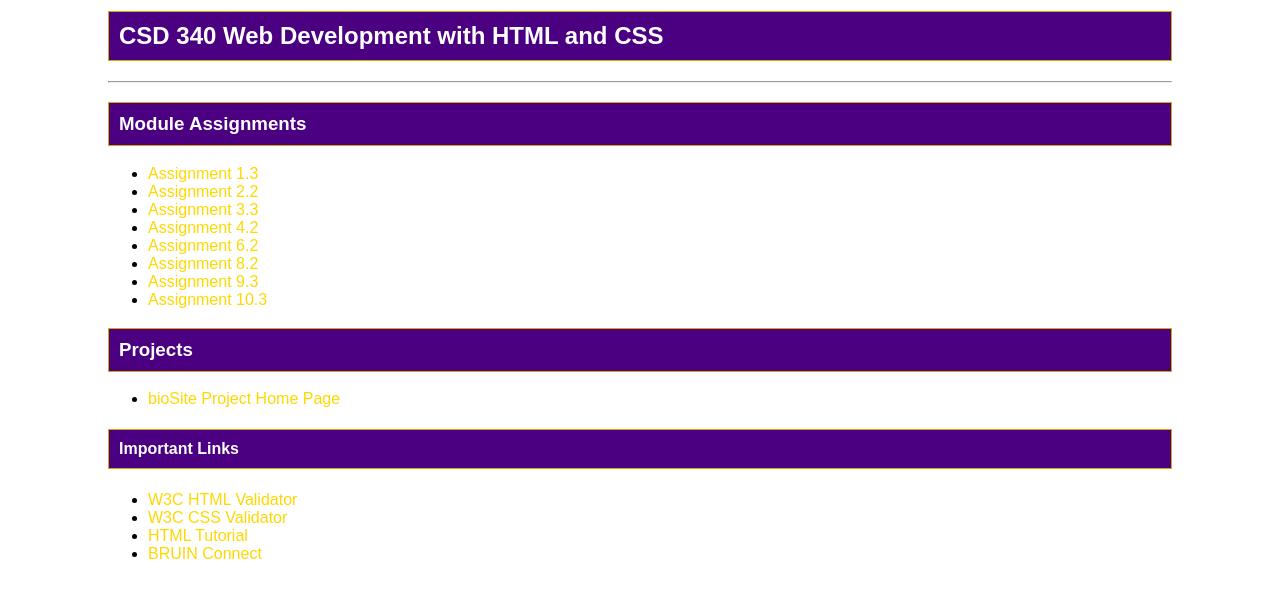
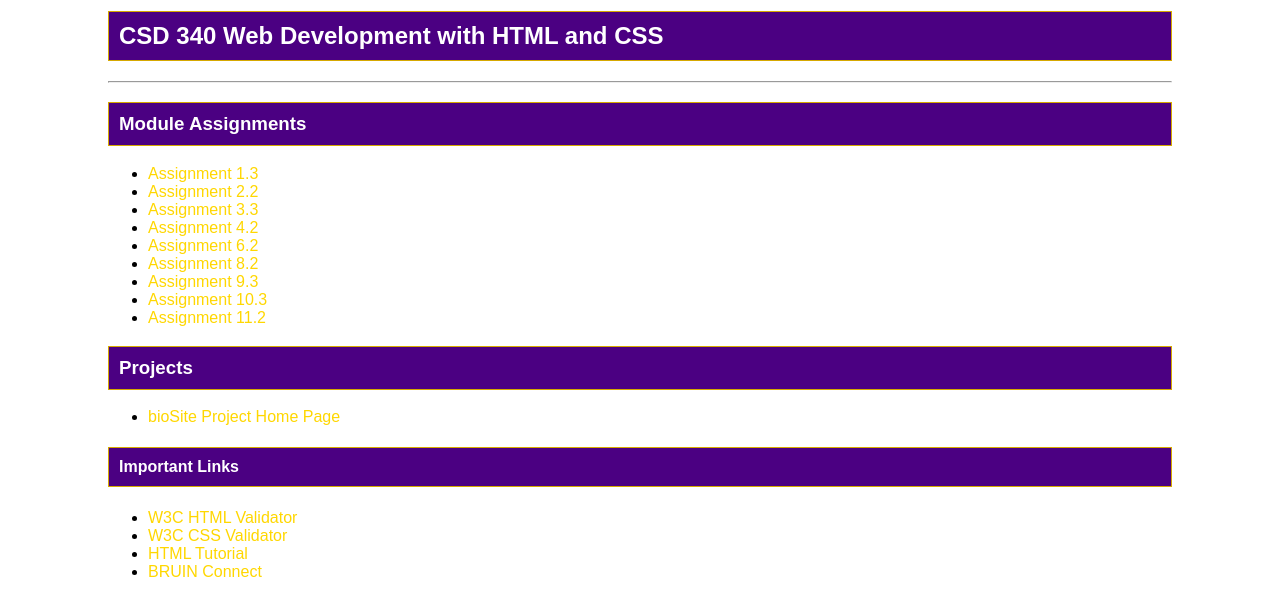
Before and after one commit to jfrancotine/CSD-340, a plain HTML site: page index.html in a window 1280 px wide. Shown: the part 119-734 px from the top of the page. Drawn offline with Linux system fonts and the light colour scheme.

Commit message:
Push 03/01/2025

```diff
--- a/index.html
+++ b/index.html
@@ -30,6 +30,7 @@
             <li><a href="module-8/Franco_Mod8_2.html">Assignment 8.2</a></li>
             <li><a href="module-9/Franco_Mod9_3.html">Assignment 9.3</a></li>
             <li><a href="module-10/Franco_Mod10.3.html">Assignment 10.3</a></li>
+            <li><a href="module-11/Franco_Mod11_2.html">Assignment 11.2</a></li>
         </ul>
 
         <!-- Projects Section -->
```
